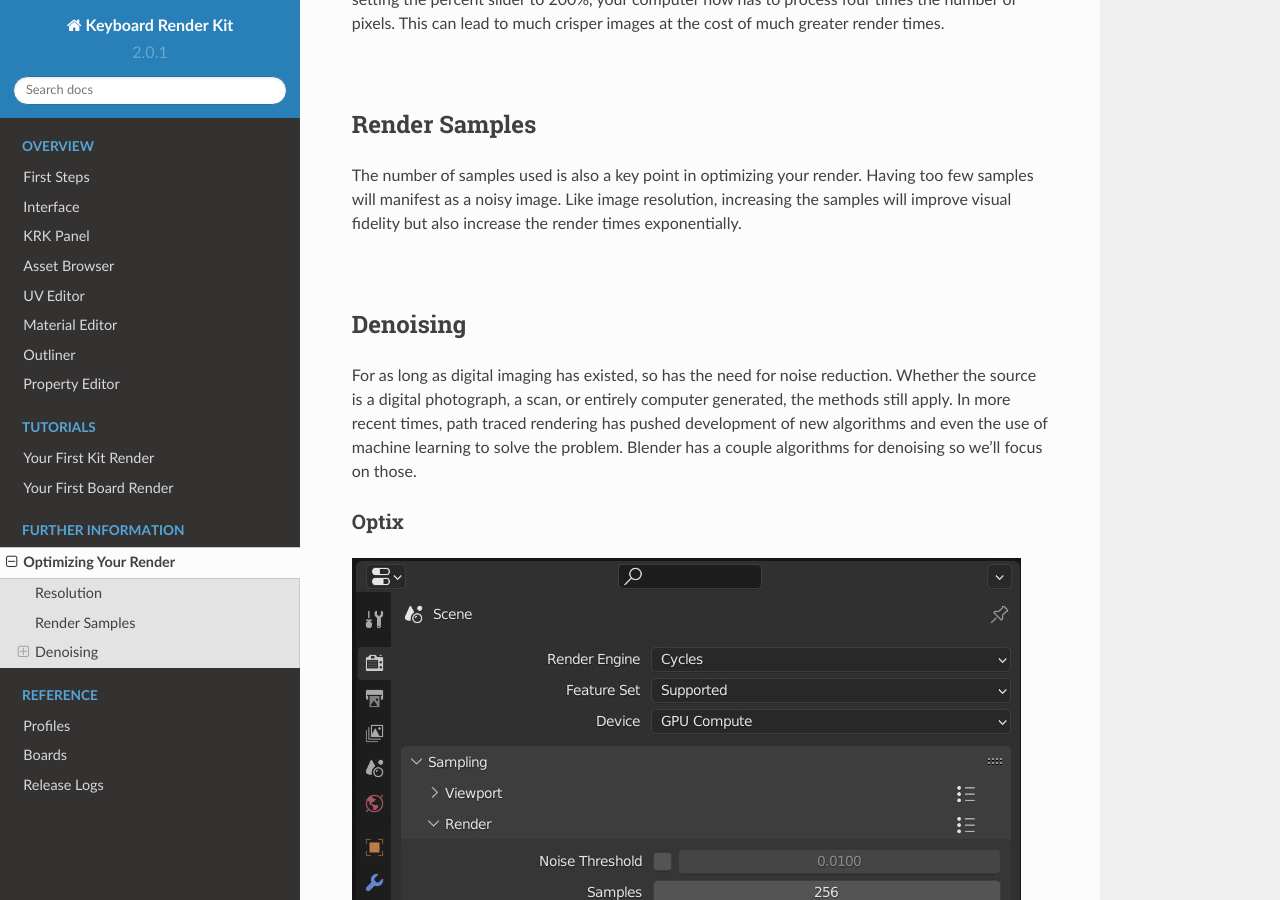
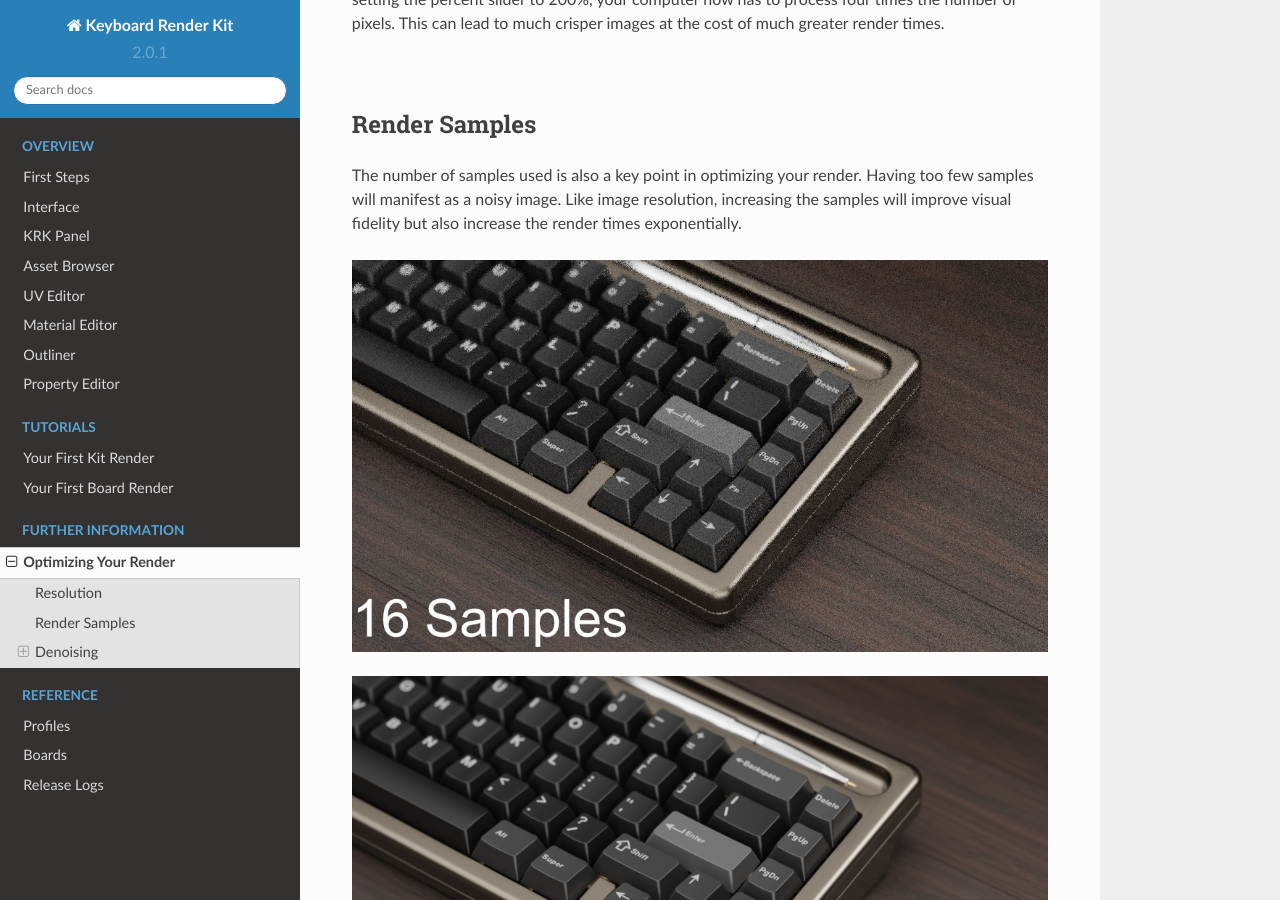
Before and after one commit to imperfectlink/KeyboardRenderKit, a Sphinx documentation site: the page built from docs/source/optimization.rst, in a window 1280 px wide and 900 px high, scrolled down 468 px. Built offline with Sphinx 7.4.7 and the Read the Docs theme 2.0.0, drawn with Linux system fonts in a browser that asks for light colours.

Commit message:
Update optimization.rst

```diff
--- a/docs/source/optimization.rst
+++ b/docs/source/optimization.rst
@@ -15,6 +15,10 @@ If for example you increase the fidelity of your image by doubling the resolutio
 Render Samples
 ~~~~
 The number of samples used is also a key point in optimizing your render. Having too few samples will manifest as a noisy image. Like image resolution, increasing the samples will improve visual fidelity but also increase the render times exponentially.
+
+.. image:: img/Samples16.png
+
+.. image:: img/Samples1600.png
 
 |
 
```
